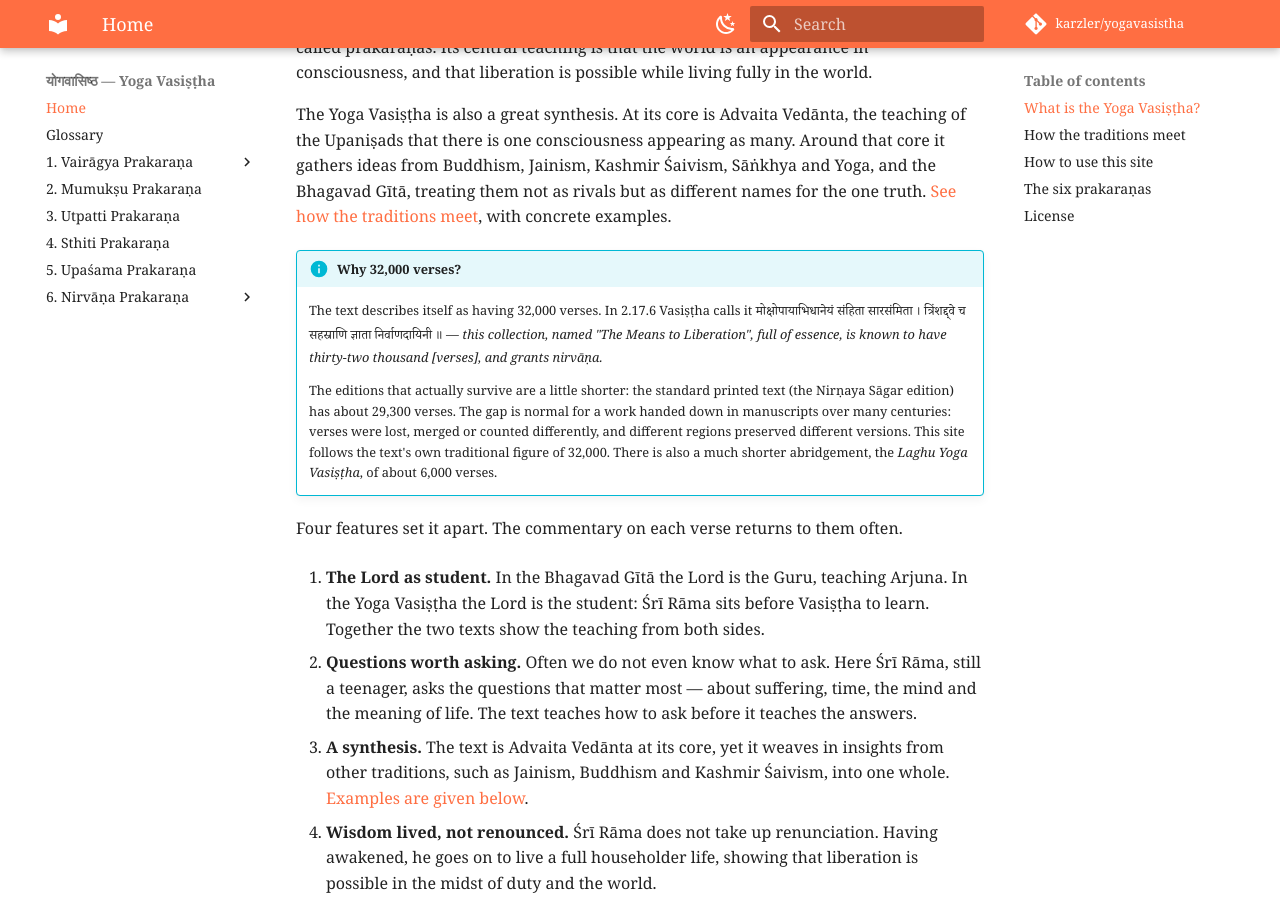
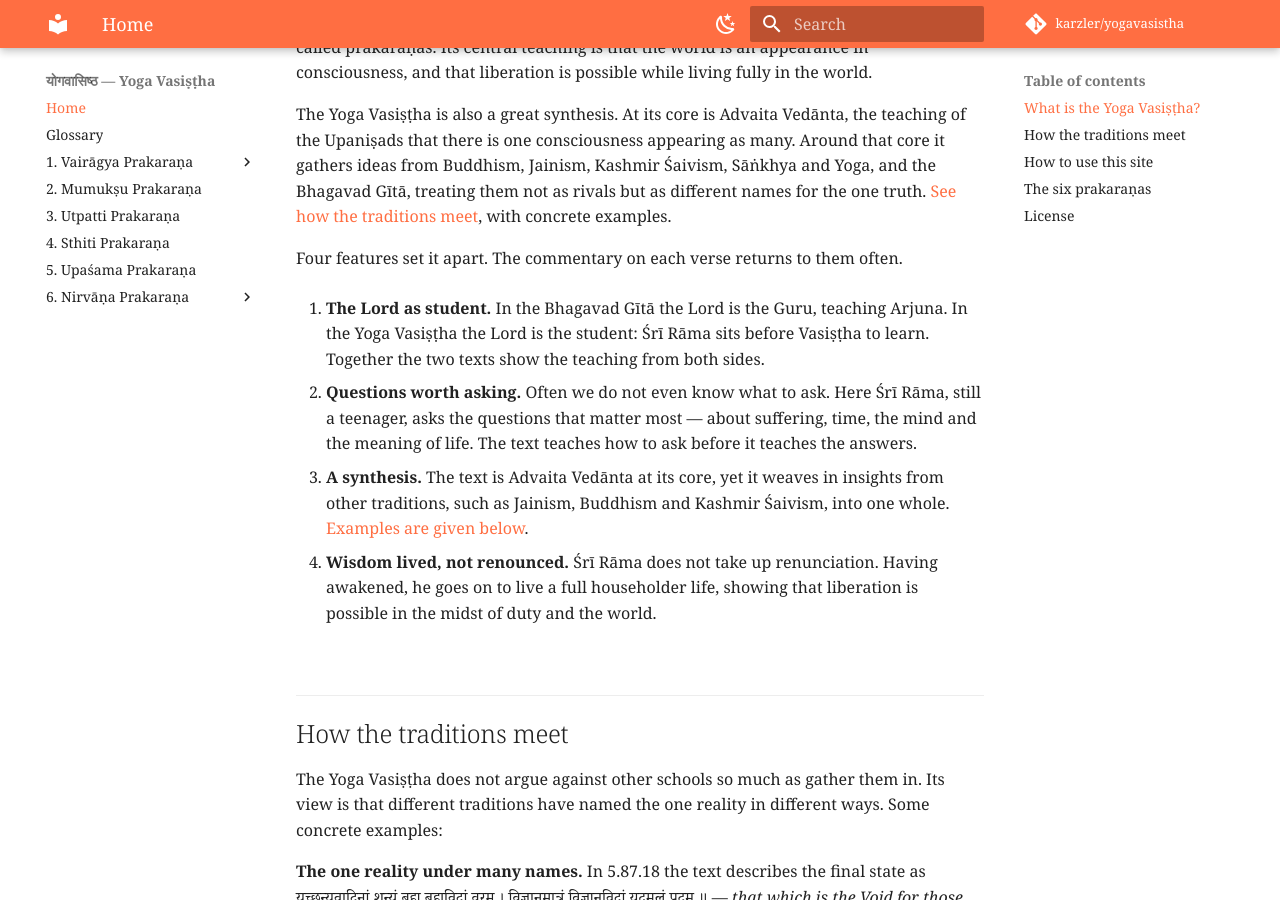
Before and after one commit to karzler/yogavasistha, an MkDocs documentation site: the page built from docs/index.md, in a window 1280 px wide and 900 px high, scrolled down 472 px. Built offline with MkDocs 1.6.1 and Material for MkDocs 9.7.7, drawn with Linux system fonts in a browser that asks for light colours; comment, search, counter and statistics services are not loaded.

Commit message:
Home: remove verse-count box

```diff
--- a/docs/index.md
+++ b/docs/index.md
@@ -9,11 +9,6 @@ The Yoga Vasiṣṭha is a dialogue between the sage Vasiṣṭha and the young
 Traditionally attributed to Vālmīki, the full text has about 32,000 verses in six books, called prakaraṇas. Its central teaching is that the world is an appearance in consciousness, and that liberation is possible while living fully in the world.
 
 The Yoga Vasiṣṭha is also a great synthesis. At its core is Advaita Vedānta, the teaching of the Upaniṣads that there is one consciousness appearing as many. Around that core it gathers ideas from Buddhism, Jainism, Kashmir Śaivism, Sāṅkhya and Yoga, and the Bhagavad Gītā, treating them not as rivals but as different names for the one truth. [See how the traditions meet](#how-the-traditions-meet), with concrete examples.
-
-!!! info "Why 32,000 verses?"
-    The text describes itself as having 32,000 verses. In 2.17.6 Vasiṣṭha calls it <span class="sa">मोक्षोपायाभिधानेयं संहिता सारसंमिता । त्रिंशद्द्वे च सहस्राणि ज्ञाता निर्वाणदायिनी ॥</span> — *this collection, named "The Means to Liberation", full of essence, is known to have thirty-two thousand [verses], and grants nirvāṇa.*
-
-    The editions that actually survive are a little shorter: the standard printed text (the Nirṇaya Sāgar edition) has about 29,300 verses. The gap is normal for a work handed down in manuscripts over many centuries: verses were lost, merged or counted differently, and different regions preserved different versions. This site follows the text's own traditional figure of 32,000. There is also a much shorter abridgement, the *Laghu Yoga Vasiṣṭha*, of about 6,000 verses.
 
 Four features set it apart. The commentary on each verse returns to them often.
 
```
